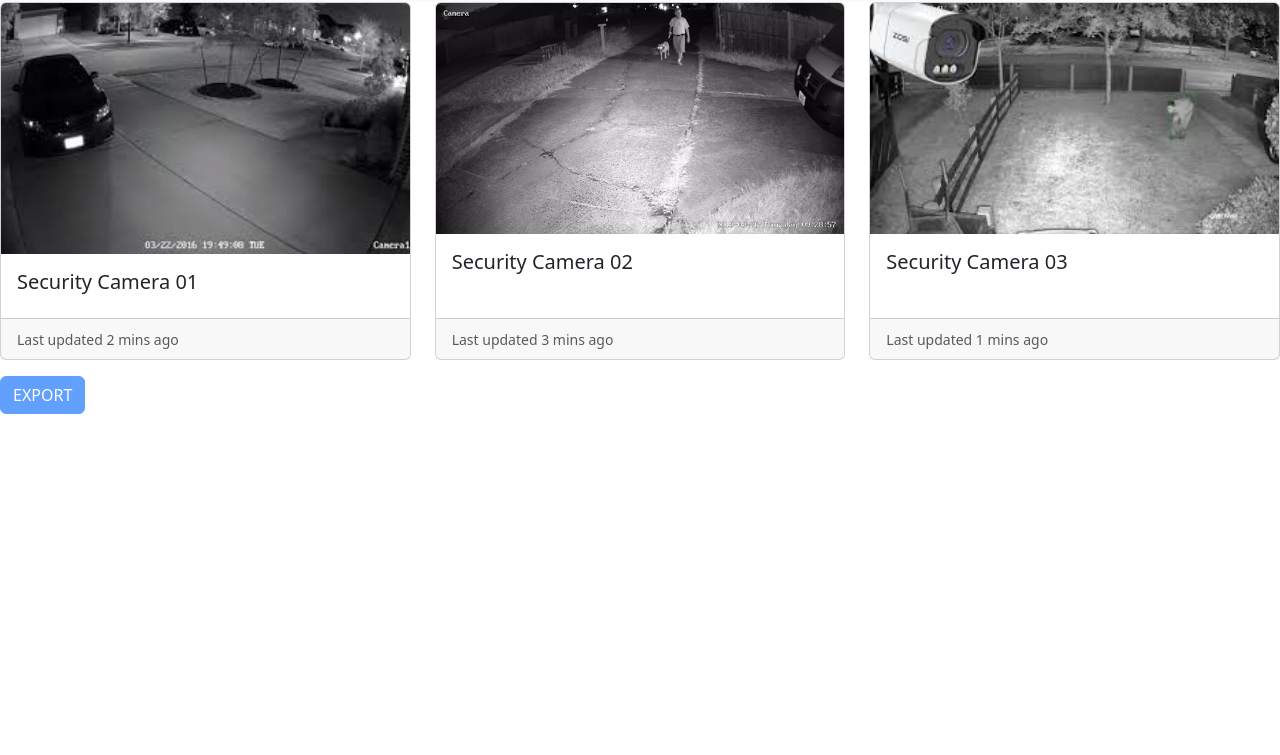
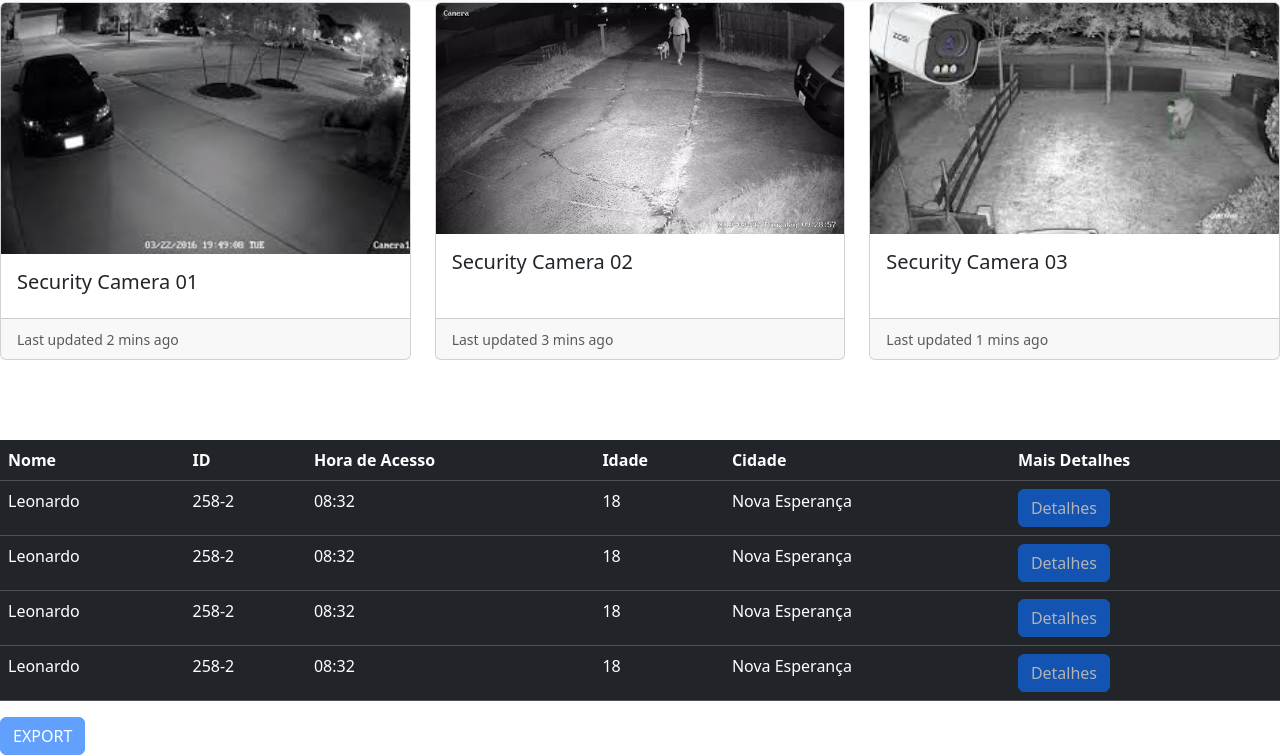
Before and after one commit to Leocm123/frontend_class, a plain HTML site: page safety/index.html in a window 1280 px wide. Shown: the part 54-809 px from the top of the page. Drawn offline with nearby package versions, Linux system fonts and the light colour scheme.

Commit message:
user_page+

```diff
--- a/safety/index.html
+++ b/safety/index.html
@@ -69,10 +69,74 @@
       </div>
     </div>
 
-    <table class="table table-dark table-hover">
-
-    </table>
+    <div style="padding-top: 5rem;">
+      <table class="table table-dark table-hover">
+        <tr>
+          <th>Nome</th>
+          <th>ID</th>
+          <th>Hora de Acesso</th>
+          <th>Idade</th>
+          <th>Cidade</th>
+          <th>Mais Detalhes</th>
+        </tr>
+        <tr>
+          <td>Leonardo</td>
+          <td>258-2</td>
+          <td>08:32</td>
+          <td>18</td>
+          <td>Nova Esperança</td>
+          <td>
+            <a href="user.html">
+              <button type="button" class="btn btn-primary" disabled>
+                Detalhes
+              </button>
+            </a>
+          </td>
+        </tr>
+        <tr>
+          <td>Leonardo</td>
+          <td>258-2</td>
+          <td>08:32</td>
+          <td>18</td>
+          <td>Nova Esperança</td>
+          <td>
+            <a href="user.html">
+              <button type="button" class="btn btn-primary" disabled>
+                Detalhes
+              </button>
+            </a>
+          </td>
+        </tr>
+        <tr>
+          <td>Leonardo</td>
+          <td>258-2</td>
+          <td>08:32</td>
+          <td>18</td>
+          <td>Nova Esperança</td>
+          <td>
+            <a href="user.html">
+              <button type="button" class="btn btn-primary" disabled>
+                Detalhes
+              </button>
+            </a>
+          </td>
+        </tr>
+        <tr>
+          <td>Leonardo</td>
+          <td>258-2</td>
+          <td>08:32</td>
+          <td>18</td>
+          <td>Nova Esperança</td>
+          <td>
+            <a href="user.html">
+              <button type="button" class="btn btn-primary" disabled>
+                Detalhes
+              </button>
+            </a>
+          </td>
+        </tr>
+      </table>
+    </div>
     <button type="button" class="btn btn-primary" disabled>EXPORT</button>
-
   </body>
 </html>
```
Also changed, not shown: safety/user.html (added, +48 -0 lines), safety/assets/user_icon.png (added).
